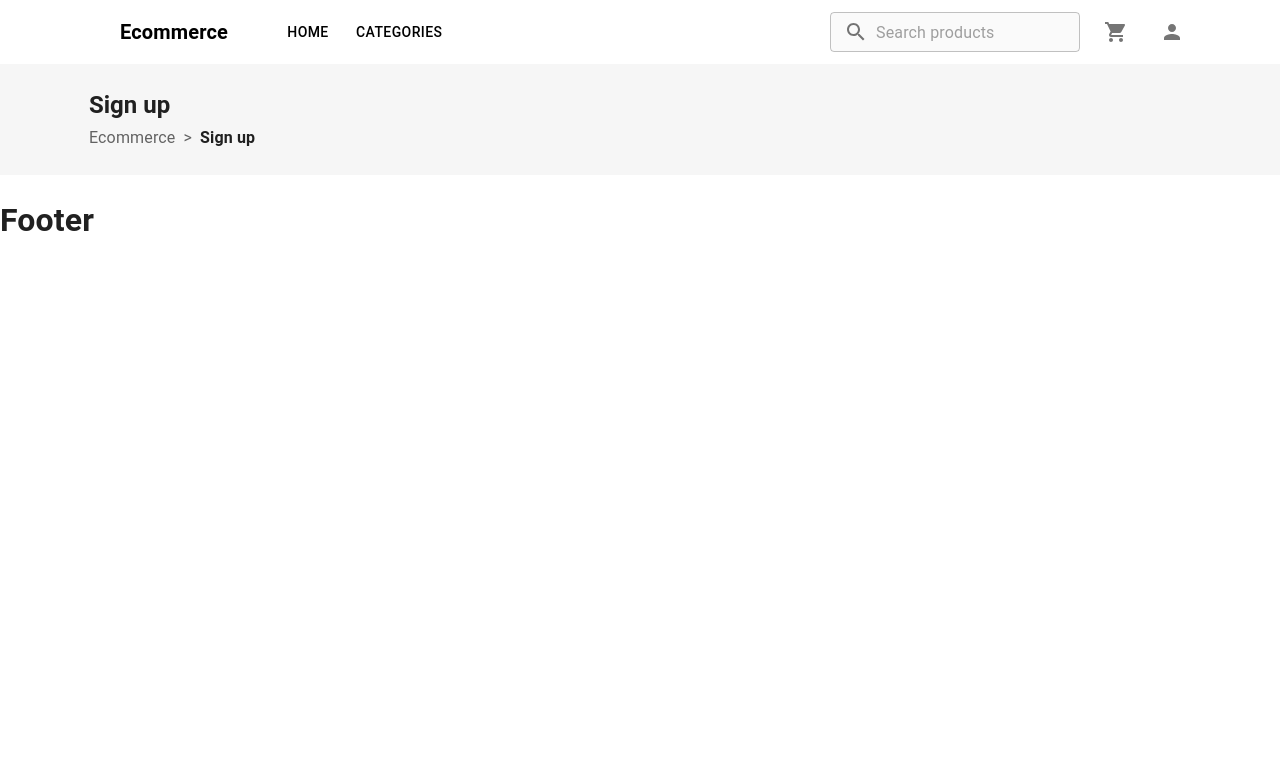
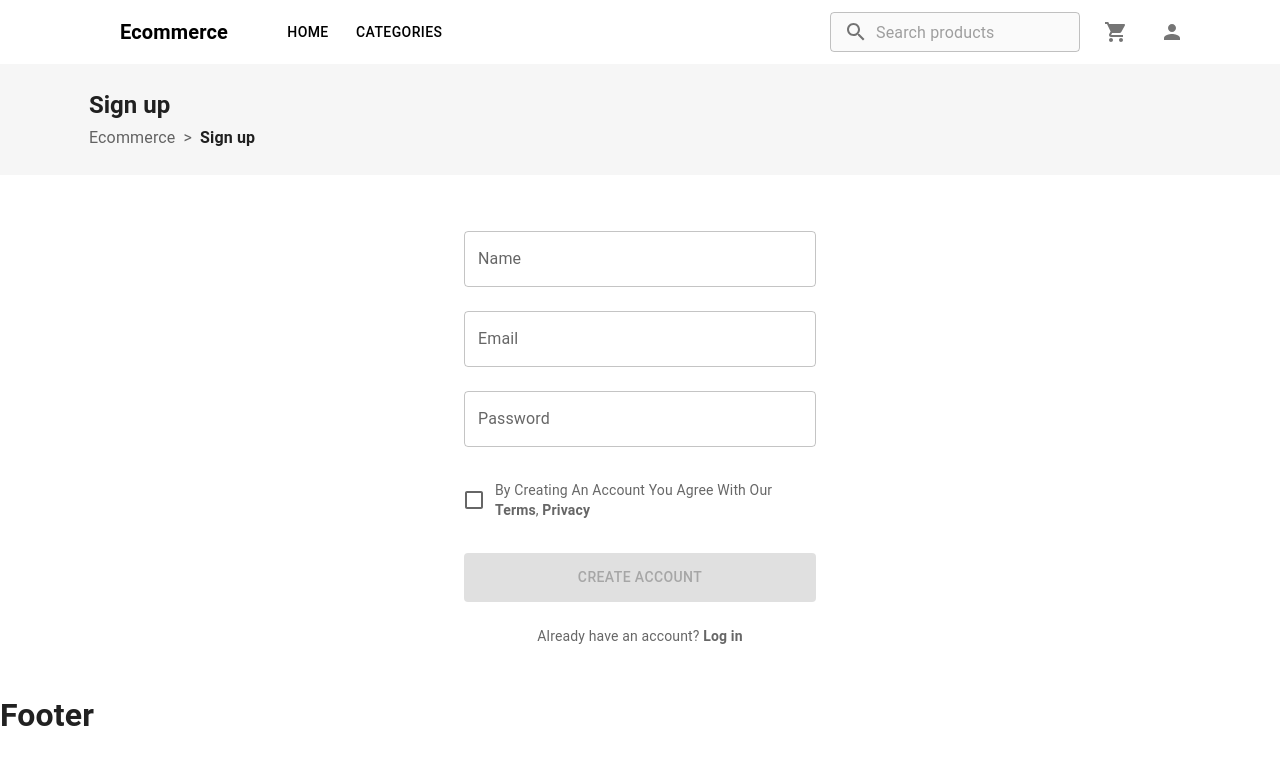
Before and after one commit to OldPole/Ecommerce-React, a React app: page /signup in a window 1280 px wide. Shown: the top 764 px of the page. Built offline with nearby package versions, Linux system fonts and the light colour scheme; some icons are missing.

Commit message:
feat: add RegistrationForm and complete Signup page

```diff
--- a/src/components/pages/Signup/Signup.jsx
+++ b/src/components/pages/Signup/Signup.jsx
@@ -1,20 +1,14 @@
 import AppBreadcrumbs from '@/components/ui/AppBreadcrumbs';
-import { Box, Container, Typography } from '@mui/material';
+import SingupForm from '@/components/ui/SingupForm';
 import React from 'react';
 
 const Signup = () => {
   return (
-    <Box sx={{ width: '100%', bgcolor: '#F6F6F6' }}>
-      <Container fixed>
-        <Typography
-          variant="h5"
-          sx={{ pl: '25px', pt: '25px', fontWeight: 'bold' }}
-        >
-          Sign up
-        </Typography>
-        <AppBreadcrumbs items={['Sign up']} />
-      </Container>
-    </Box>
+    <>
+      <AppBreadcrumbs items={['Sign up']} />
+
+      <SingupForm />
+    </>
   );
 };
 
--- a/src/components/ui/AppBreadcrumbs/AppBreadcrumbs.jsx
+++ b/src/components/ui/AppBreadcrumbs/AppBreadcrumbs.jsx
@@ -1,4 +1,4 @@
-import { Breadcrumbs, Link, Typography } from '@mui/material';
+import { Box, Breadcrumbs, Container, Link, Typography } from '@mui/material';
 import React from 'react';
 import { Link as RouterLink } from 'react-router-dom';
 
@@ -8,12 +8,26 @@ const AppBreadcrumbs = ({ items = [] }) => {
   // 2) [{label: 'Login', path: '/login'}]
 
   return (
+    <Box sx={{ width: '100%', bgcolor: '#F6F6F6' }}>
+      <Container fixed>
+        <Typography
+          variant="h5"
+          sx={{ pl: '25px', pt: '25px', fontWeight: 'bold' }}
+        >
+          {items[items.length - 1]}
+        </Typography>
+
         <Breadcrumbs
           separator=">"
           aria-label="breadcrumb"
           sx={{ display: 'flex', p: '5px 25px 25px 25px', bgcolor: '#F6F6F6' }}
         >
-      <Link component={RouterLink} to="/" underline="hover" color="inherit">
+          <Link
+            component={RouterLink}
+            to="/"
+            underline="hover"
+            color="text.secondary"
+          >
             Ecommerce
           </Link>
 
@@ -48,6 +62,8 @@ const AppBreadcrumbs = ({ items = [] }) => {
             );
           })}
         </Breadcrumbs>
+      </Container>
+    </Box>
   );
 };
 
--- /dev/null
+++ b/src/components/ui/SingupForm/SingupForm.jsx
@@ -0,0 +1,207 @@
+import {
+  Box,
+  Button,
+  Checkbox,
+  FormControlLabel,
+  Link,
+  TextField,
+  Typography,
+} from '@mui/material';
+import React, { useState } from 'react';
+import { Link as RouterLink, useNavigate } from 'react-router-dom';
+
+const SingupForm = () => {
+  const navigate = useNavigate();
+  const [formData, setFormData] = useState({
+    name: '',
+    email: '',
+    password: '',
+    terms: false,
+  });
+  const [errors, setErrors] = useState({});
+  const [isSubmitting, setIsSubmitting] = useState(false);
+
+  const handleChange = e => {
+    const { name, value, type, checked } = e.target;
+
+    setFormData(prev => ({
+      ...prev,
+      [name]: type === 'checkbox' ? checked : value,
+    }));
+
+    if (errors[name]) setErrors(prev => ({ ...prev, [name]: '' }));
+  };
+
+  const validateForm = () => {
+    const newErrors = {};
+
+    if (formData.name.trim().length < 2)
+      newErrors.name = 'Name must be at least 2 characters';
+
+    if (!/^[^\s@]+@[^\s@]+\.[^\s@]+$/.test(formData.email))
+      newErrors.email = 'Invalid email';
+
+    if (formData.password.length < 8)
+      newErrors.password = 'At least 8 characters';
+    else if (!/[a-z]/.test(formData.password))
+      newErrors.password = 'Need lowercase letter';
+    else if (!/[A-Z]/.test(formData.password))
+      newErrors.password = 'Need uppercase letter';
+    else if (!/[0-9]/.test(formData.password))
+      newErrors.password = 'Need number';
+    else if (!/[!@#$%^&*]/.test(formData.password))
+      newErrors.password = 'Need special character';
+
+    setErrors(newErrors);
+    return Object.keys(newErrors).length === 0;
+  };
+
+  const handleSubmit = async e => {
+    e.preventDefault();
+    if (!validateForm()) return;
+
+    setIsSubmitting(true);
+    try {
+      const response = await fetch('https://dummyjson.com/users/add', {
+        method: 'POST',
+        headers: { 'Content-Type': 'application/json' },
+        body: JSON.stringify({
+          firstName: formData.name,
+          email: formData.email,
+          password: formData.password,
+        }),
+      });
+
+      if (!response.ok) {
+        throw new Error(`HTTP error! status: ${response.status}`);
+      }
+
+      const user = await response.json();
+      console.log('User created:', user);
+
+      navigate('/login');
+    } catch (error) {
+      console.error('Registration failed:', error);
+    } finally {
+      setIsSubmitting(false);
+    }
+  };
+
+  const isFormValid = () =>
+    formData.name.trim() &&
+    formData.email.trim() &&
+    formData.password &&
+    formData.terms;
+
+  return (
+    <Box sx={{ maxWidth: 400, mx: 'auto', mt: 4, p: 3 }}>
+      <form onSubmit={handleSubmit} noValidate>
+        <TextField
+          fullWidth
+          name="name"
+          value={formData.name}
+          onChange={handleChange}
+          error={!!errors.name}
+          helperText={errors.name}
+          label="Name"
+          sx={{ mb: 3 }}
+        />
+
+        <TextField
+          fullWidth
+          name="email"
+          type="email"
+          value={formData.email}
+          onChange={handleChange}
+          error={!!errors.email}
+          helperText={errors.email}
+          label="Email"
+          sx={{ mb: 3 }}
+        />
+
+        <TextField
+          fullWidth
+          name="password"
+          type="password"
+          value={formData.password}
+          onChange={handleChange}
+          error={!!errors.password}
+          helperText={errors.password}
+          label="Password"
+          sx={{ mb: 2 }}
+        />
+
+        <FormControlLabel
+          control={
+            <Checkbox
+              name="terms"
+              checked={formData.terms}
+              onChange={handleChange}
+              sx={{ '&.Mui-checked': { color: '#000' } }}
+            />
+          }
+          label={
+            <Typography variant="body2" color="text.secondary">
+              By Creating An Account You Agree With Our{' '}
+              <Link
+                component={RouterLink}
+                to="/terms"
+                underline="hover"
+                color="text.secondary"
+                fontWeight={600}
+              >
+                Terms
+              </Link>
+              ,{' '}
+              <Link
+                component={RouterLink}
+                to="/privacy"
+                underline="hover"
+                color="text.secondary"
+                fontWeight={600}
+              >
+                Privacy
+              </Link>
+            </Typography>
+          }
+          sx={{ mt: 2, mb: 1 }}
+        />
+
+        <Button
+          type="submit"
+          fullWidth
+          variant="contained"
+          disabled={isSubmitting || !isFormValid()}
+          sx={{
+            mt: 3,
+            py: 1.5,
+            bgcolor: '#000',
+            color: '#fff',
+            '&:hover': { bgcolor: '#333' },
+          }}
+        >
+          {isSubmitting ? 'Creating...' : 'Create Account'}
+        </Button>
+      </form>
+
+      <Typography
+        variant="body2"
+        align="center"
+        sx={{ mt: 3, color: 'text.secondary' }}
+      >
+        Already have an account?{' '}
+        <Link
+          component={RouterLink}
+          to="/login"
+          underline="hover"
+          color="inherit"
+          fontWeight="bold"
+        >
+          Log in
+        </Link>
+      </Typography>
+    </Box>
+  );
+};
+
+export default SingupForm;
--- /dev/null
+++ b/src/components/ui/SingupForm/index.js
@@ -0,0 +1 @@
+export { default } from './SingupForm';
```
Lines whose indentation alone changed are shown as unchanged.
